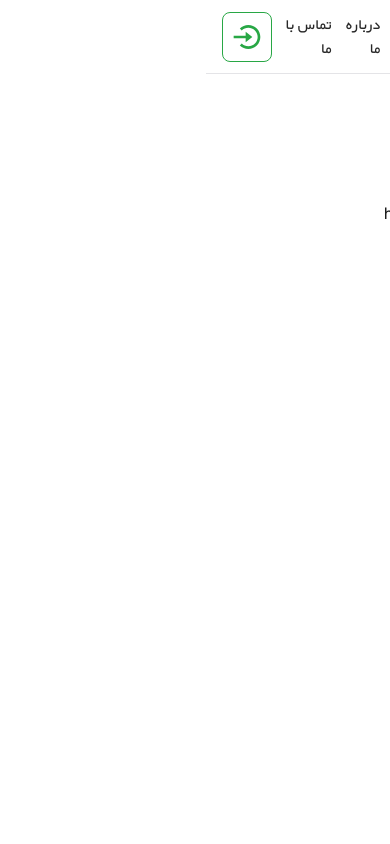
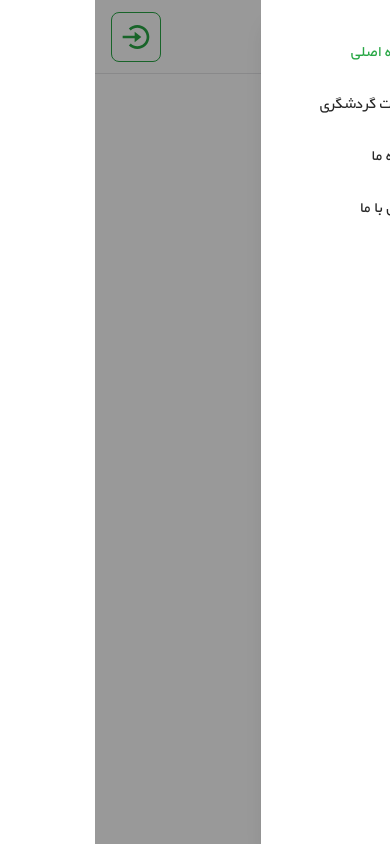
Before and after one commit to ParsaDokhtMohammadi/torino_bootcamp_final, a Next.js app in the folder client/: page / in a window 390 px wide. Both pictures are taken after a click on the button 359 px from the left and 36 px from the top of the page. Built offline with nearby package versions, Linux system fonts and the light colour scheme.

Commit message:
feat: add mobilemenu

```diff
--- a/client/package.json
+++ b/client/package.json
@@ -10,6 +10,7 @@
   },
   "dependencies": {
     "axios": "^1.20.0",
+    "motion": "^14.6.0",
     "next": "16.4.3",
     "react": "19.3.0",
     "react-dom": "19.3.0",
--- a/client/src/components/Header.tsx
+++ b/client/src/components/Header.tsx
@@ -1,30 +1,24 @@
-import Image from "next/image";
-import Link from "next/link";
-import { FaUser } from "react-icons/fa6";
-import logo from "@/assets/images/logo.png";
-import NavLink from "./NavLink";
-import { FiMenu } from "react-icons/fi";
-import { BiLogInCircle } from "react-icons/bi";
-const navItems = [
-  { href: "/", label: "صفحه اصلی" },
-  { href: "/services", label: "خدمات گردشگری" },
-  { href: "/about", label: "درباره ما" },
-  { href: "/contact", label: "تماس با ما" },
-];
+import Image from "next/image"
+import Link from "next/link"
+import { FaUser } from "react-icons/fa6"
+import { BiLogInCircle } from "react-icons/bi"
+import logo from "@/assets/images/logo.png"
+import NavLink from "./NavLink"
+import MobileMenu from "./MobileMenu"
+import { navItems } from "@/constants/navigation"
 
 const Header = () => {
   return (
     <header className="h-18.5 w-full border-b border-zinc-200 bg-white">
       <div className="mx-auto flex h-full max-w-300 items-center justify-between px-4">
-        <button className="sm:hidden"
+        <MobileMenu />
 
-        ><FiMenu size={30} className="text-secondary"/></button>
         <Link href="/" aria-label="تورینو" className="not-sm:hidden">
           <Image src={logo} alt="تورینو" priority className="h-11 w-auto" />
         </Link>
 
-        <nav className="w-full sm:w-1/2">
-          <ul className="flex items-center justify-around sm:justify-between ">
+        <nav className="not-sm:hidden sm:w-1/2">
+          <ul className="flex items-center justify-between">
             {navItems.map((item) => (
               <li key={item.href}>
                 <NavLink href={item.href}>{item.label}</NavLink>
@@ -33,19 +27,24 @@ const Header = () => {
           </ul>
         </nav>
 
-        <button className="border rounded-lg p-2 text-primary">
-            <BiLogInCircle size={32}/>
-        </button>
         <button
           type="button"
-          className="flex items-center gap-1 rounded-lg text-lg  border-2 border-primary px-3 py-1 text-primary not-sm:hidden"
+          aria-label="ورود | ثبت نام"
+          className="rounded-lg border p-2 text-primary sm:hidden"
+        >
+          <BiLogInCircle size={32} />
+        </button>
+
+        <button
+          type="button"
+          className="flex items-center gap-1 rounded-lg border-2 border-primary px-3 py-1 text-lg text-primary not-sm:hidden"
         >
           <FaUser className="size-4" aria-hidden="true" />
           ورود | ثبت نام
         </button>
       </div>
     </header>
-  );
-};
+  )
+}
 
-export default Header;
+export default Header
--- /dev/null
+++ b/client/src/components/MobileMenu.tsx
@@ -0,0 +1,92 @@
+"use client"
+
+import { useEffect, useState } from "react"
+import Link from "next/link"
+import { usePathname } from "next/navigation"
+import { AnimatePresence, motion } from "motion/react"
+import { FiMenu } from "react-icons/fi"
+import { navItems } from "@/constants/navigation"
+
+const MobileMenu = () => {
+  const [isOpen, setIsOpen] = useState(false)
+  const pathname = usePathname()
+
+
+  useEffect(() => {
+    if (!isOpen) return
+
+    const onKeyDown = (event: KeyboardEvent) => {
+      if (event.key === "Escape") setIsOpen(false)
+    }
+
+    document.addEventListener("keydown", onKeyDown)
+    document.body.style.overflow = "hidden"
+
+    return () => {
+      document.removeEventListener("keydown", onKeyDown)
+      document.body.style.overflow = ""
+    }
+  }, [isOpen])
+
+  return (
+    <>
+      <button
+        type="button"
+        onClick={() => setIsOpen(true)}
+        className="sm:hidden"
+      >
+        <FiMenu size={30} className="text-secondary" />
+      </button>
+
+      <AnimatePresence>
+        {isOpen && (
+          <>
+            <motion.div
+              initial={{ opacity: 0 }}
+              animate={{ opacity: 1 }}
+              exit={{ opacity: 0 }}
+              transition={{ duration: 0.2 }}
+              onClick={() => setIsOpen(false)}
+              className="fixed inset-0 z-40 bg-black/40 sm:hidden"
+            />
+
+            <motion.aside
+              initial={{ x: "100%" }}
+              animate={{ x: 0 }}
+              exit={{ x: "100%" }}
+              transition={{ type: "spring", stiffness: 320, damping: 34 }}
+              className="fixed inset-y-0 inset-s-0 z-50 w-52 bg-white flex   shadow-xl sm:hidden"
+            >
+              <nav className="pt-10">
+                <ul className="flex flex-col gap-7">
+                  {navItems.map(({ href, label, Icon, ActiveIcon }) => {
+                    const isActive = pathname === href
+                    const ItemIcon = isActive ? ActiveIcon : Icon
+
+                    return (
+                      <li key={href} className="flex px-4">
+                        <ItemIcon className={`size-5 ${isActive ? "text-primary" : "text-text"}`} aria-hidden="true"  />
+                        <Link
+                          href={href}
+                          onClick={() => setIsOpen(false)}
+                          aria-current={isActive ? "page" : undefined}
+                          className={`flex items-center justify-end gap-2 px-3 ${
+                            isActive ? "text-primary" : "text-text"
+                          }`}
+                        >
+                          <span>{label}</span>
+                        </Link>
+                      </li>
+                    )
+                  })}
+                </ul>
+              </nav>
+            </motion.aside>
+          </>
+        )}
+      </AnimatePresence>
+    </>
+  )
+}
+
+export default MobileMenu
--- /dev/null
+++ b/client/src/constants/navigation.ts
@@ -0,0 +1,29 @@
+import {
+  HiHome,
+  HiOutlineGlobeAlt,
+  HiOutlineHome,
+  HiOutlinePhone,
+  HiOutlineSpeakerWave,
+} from "react-icons/hi2";
+
+export const navItems = [
+  { href: "/", label: "صفحه اصلی", Icon: HiOutlineHome, ActiveIcon: HiHome },
+  {
+    href: "/services",
+    label: "خدمات گردشگری",
+    Icon: HiOutlineGlobeAlt,
+    ActiveIcon: HiOutlineGlobeAlt,
+  },
+  {
+    href: "/about",
+    label: "درباره ما",
+    Icon: HiOutlineSpeakerWave,
+    ActiveIcon: HiOutlineSpeakerWave,
+  },
+  {
+    href: "/contact",
+    label: "تماس با ما",
+    Icon: HiOutlinePhone,
+    ActiveIcon: HiOutlinePhone,
+  },
+] as const;
```
Also changed, not shown: client/src/components/NavLink.tsx (+11 -11 lines), client/public/sidebar.png (added), 1 other file (tests, documents, lock files or other folders).
